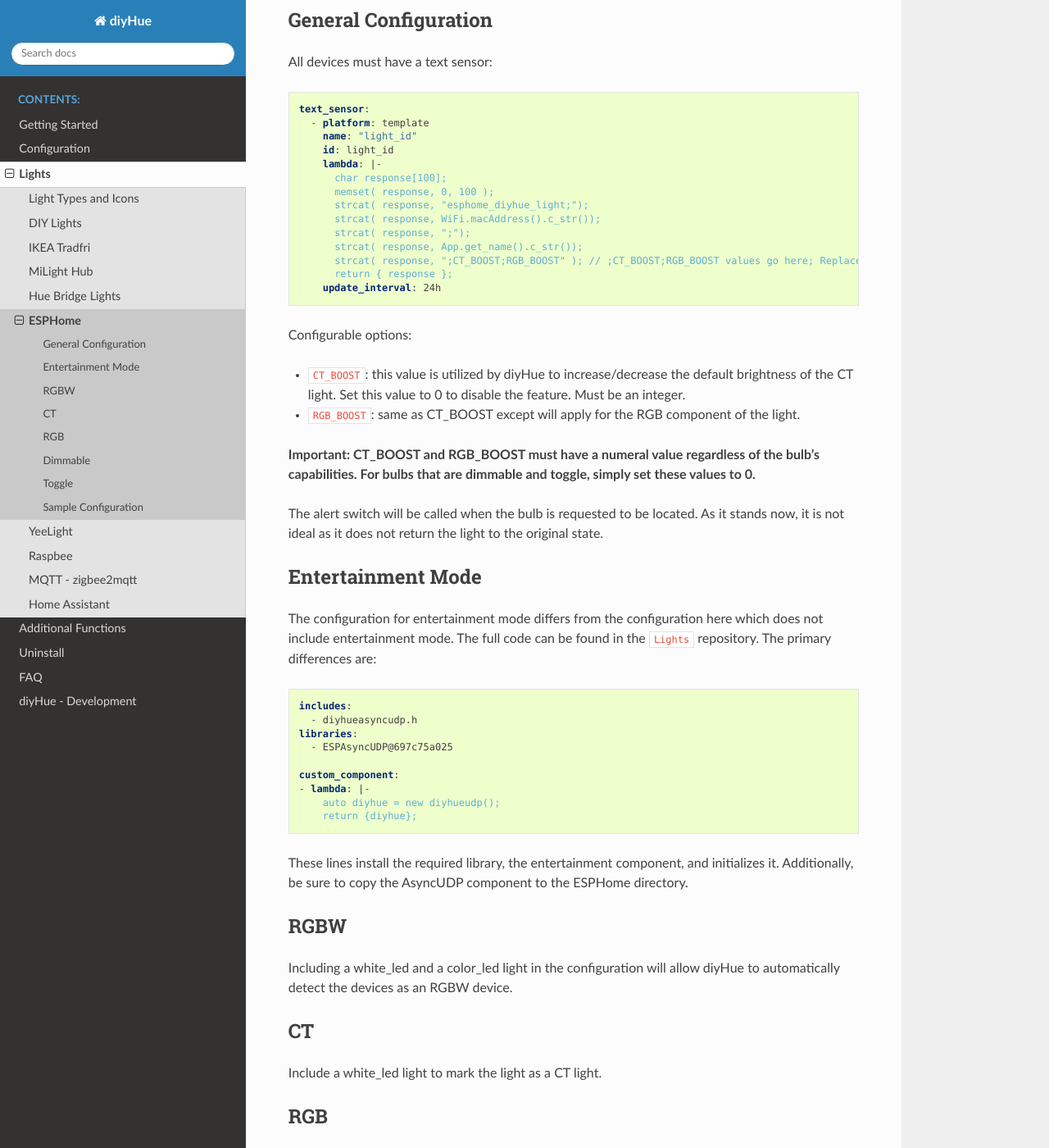
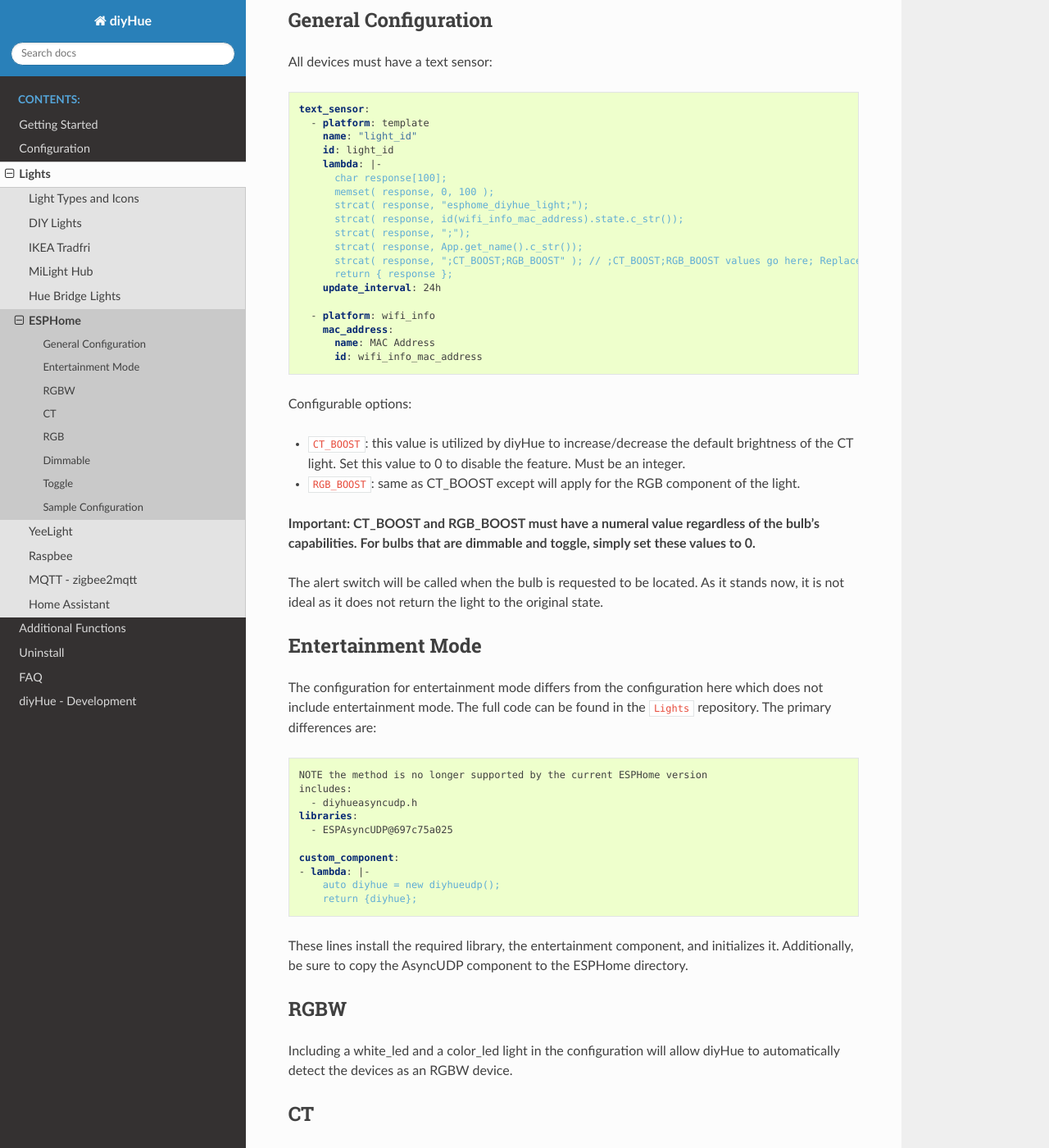
Before and after one commit to diyhue/ReadTheDocs, a Sphinx documentation site: the page built from source/lights/esphome.rst, in a window 1280 px wide and 1400 px high, scrolled down 512 px. Shown: the whole window at 82% size. Built offline with Sphinx 7.4.7 and the Read the Docs theme 3.1.0, drawn with Linux system fonts in a browser that asks for light colours; some of the changed text lies outside the part shown.

Commit message:
Corrected documentation for ESPHome 2026

```diff
--- a/source/lights/esphome.rst
+++ b/source/lights/esphome.rst
@@ -28,12 +28,17 @@ All devices must have a text sensor:
         char response[100];
         memset( response, 0, 100 );
         strcat( response, "esphome_diyhue_light;");
-        strcat( response, WiFi.macAddress().c_str());
+        strcat( response, id(wifi_info_mac_address).state.c_str());
         strcat( response, ";");
         strcat( response, App.get_name().c_str());
         strcat( response, ";CT_BOOST;RGB_BOOST" ); // ;CT_BOOST;RGB_BOOST values go here; Replace with 0 to disable
         return { response };
       update_interval: 24h
+
+    - platform: wifi_info
+      mac_address:
+        name: MAC Address
+        id: wifi_info_mac_address
 
 Configurable options:
 
@@ -51,6 +56,7 @@ The configuration for entertainment mode differs from the configuration here whi
 
 .. code-block:: YAML
 
+  NOTE the method is no longer supported by the current ESPHome version
   includes:
     - diyhueasyncudp.h
   libraries:
@@ -176,12 +182,17 @@ This is a sample configuration for a RGBW light, namely the `Feit Electric Smart
         char response[100];
         memset( response, 0, 100 );
         strcat( response, "esphome_diyhue_light;");
-        strcat( response, WiFi.macAddress().c_str());
+        strcat( response, id(wifi_info_mac_address).state.c_str());
         strcat( response, ";");
         strcat( response, App.get_name().c_str());
         strcat( response, ";CT_BOOST;RGB_BOOST" ); // ;CT_BOOST;RGB_BOOST values go here; Replace with 0 to disable
         return { response };
       update_interval: 24h
+
+    - platform: wifi_info
+      mac_address:
+        name: MAC Address
+        id: wifi_info_mac_address
 
   switch:
     - platform: template
```
